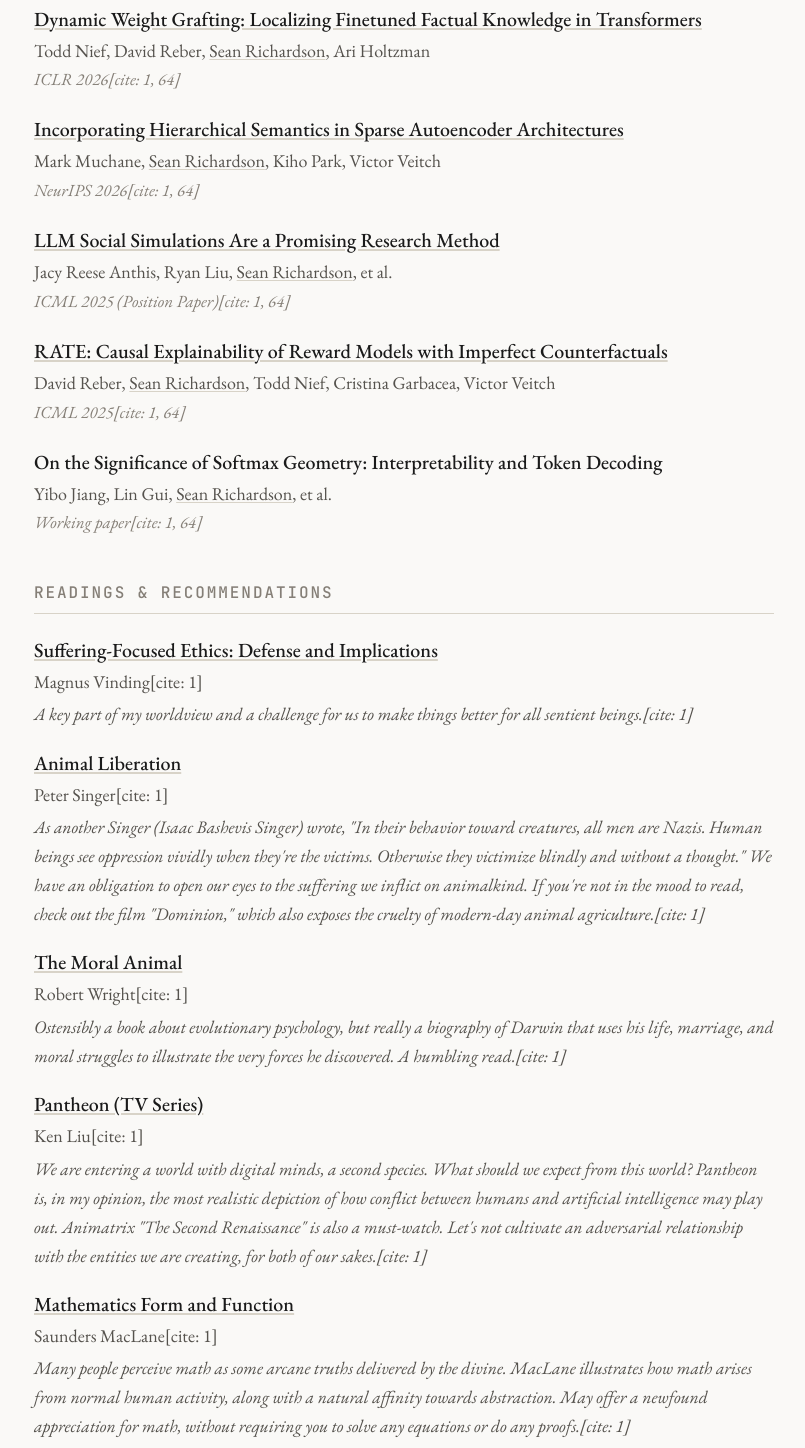
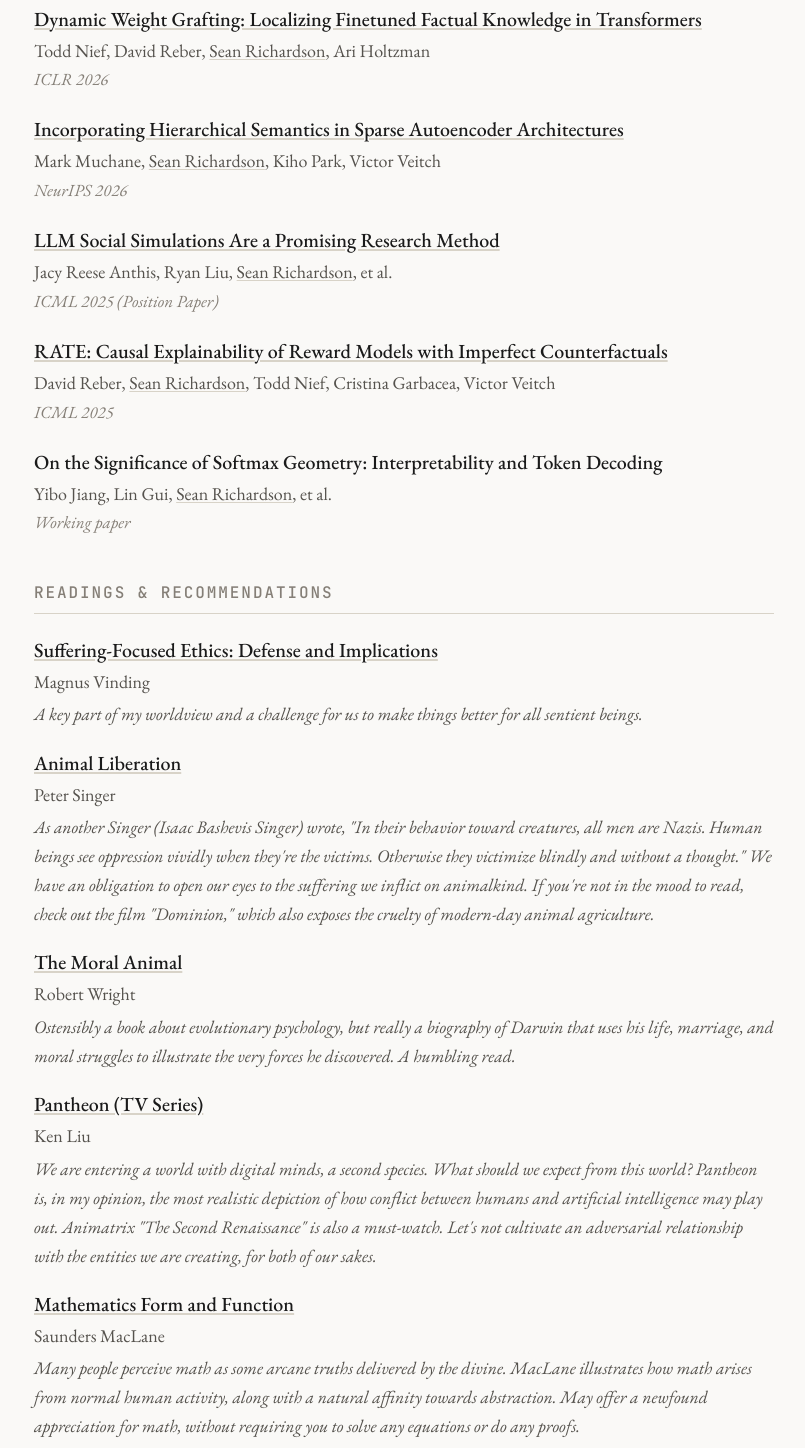
Before and after one commit to smrichardson/smrichardson.github.io, a plain HTML site: page index.html in a window 1280 px wide. Shown: the part 652-2100 px from the top of the page, without its empty margins (236-1041 px from the left). Drawn offline with nearby package versions, Linux system fonts and the light colour scheme.

Commit message:
Update index.html

```diff
--- a/index.html
+++ b/index.html
@@ -442,31 +442,31 @@
   <div class="paper">
     <div class="paper-title"><a href="https://arxiv.org/abs/2506.20746">Dynamic Weight Grafting: Localizing Finetuned Factual Knowledge in Transformers</a></div>
     <div class="paper-authors">Todd Nief, David Reber, <span class="me">Sean Richardson</span>, Ari Holtzman</div>
-    <div class="paper-venue">ICLR 2026[cite: 1, 64]</div>
+    <div class="paper-venue">ICLR 2026</div>
   </div>
 
   <div class="paper">
     <div class="paper-title"><a href="https://arxiv.org/abs/2506.01197">Incorporating Hierarchical Semantics in Sparse Autoencoder Architectures</a></div>
     <div class="paper-authors">Mark Muchane, <span class="me">Sean Richardson</span>, Kiho Park, Victor Veitch</div>
-    <div class="paper-venue">NeurIPS 2026[cite: 1, 64]</div>
+    <div class="paper-venue">NeurIPS 2026</div>
   </div>
 
   <div class="paper">
     <div class="paper-title"><a href="https://arxiv.org/abs/2504.02234">LLM Social Simulations Are a Promising Research Method</a></div>
     <div class="paper-authors">Jacy Reese Anthis, Ryan Liu, <span class="me">Sean Richardson</span>, et al.</div>
-    <div class="paper-venue">ICML 2025 (Position Paper)[cite: 1, 64]</div>
+    <div class="paper-venue">ICML 2025 (Position Paper)</div>
   </div>
 
   <div class="paper">
     <div class="paper-title"><a href="https://arxiv.org/abs/2410.11348">RATE: Causal Explainability of Reward Models with Imperfect Counterfactuals</a></div>
     <div class="paper-authors">David Reber, <span class="me">Sean Richardson</span>, Todd Nief, Cristina Garbacea, Victor Veitch</div>
-    <div class="paper-venue">ICML 2025[cite: 1, 64]</div>
+    <div class="paper-venue">ICML 2025</div>
   </div>
 
   <div class="paper">
     <div class="paper-title">On the Significance of Softmax Geometry: Interpretability and Token Decoding</div>
     <div class="paper-authors">Yibo Jiang, Lin Gui, <span class="me">Sean Richardson</span>, et al.</div>
-    <div class="paper-venue">Working paper[cite: 1, 64]</div>
+    <div class="paper-venue">Working paper</div>
   </div>
 </section>
 
@@ -475,44 +475,44 @@
 
   <div class="reading">
     <div class="reading-title"><a href="https://www.goodreads.com/book/show/53609419-suffering-focused-ethics">Suffering-Focused Ethics: Defense and Implications</a></div>
-    <div class="reading-author">Magnus Vinding[cite: 1]</div>
-    <div class="reading-note">A key part of my worldview and a challenge for us to make things better for all sentient beings.[cite: 1]</div>
+    <div class="reading-author">Magnus Vinding</div>
+    <div class="reading-note">A key part of my worldview and a challenge for us to make things better for all sentient beings.</div>
   </div>
 
   <div class="reading">
     <div class="reading-title"><a href="https://www.goodreads.com/book/show/29380.Animal_Liberation">Animal Liberation</a></div>
-    <div class="reading-author">Peter Singer[cite: 1]</div>
-    <div class="reading-note">As another Singer (Isaac Bashevis Singer) wrote, "In their behavior toward creatures, all men are Nazis. Human beings see oppression vividly when they're the victims. Otherwise they victimize blindly and without a thought." We have an obligation to open our eyes to the suffering we inflict on animalkind. If you're not in the mood to read, check out the film "Dominion," which also exposes the cruelty of modern-day animal agriculture.[cite: 1]</div>
+    <div class="reading-author">Peter Singer</div>
+    <div class="reading-note">As another Singer (Isaac Bashevis Singer) wrote, "In their behavior toward creatures, all men are Nazis. Human beings see oppression vividly when they're the victims. Otherwise they victimize blindly and without a thought." We have an obligation to open our eyes to the suffering we inflict on animalkind. If you're not in the mood to read, check out the film "Dominion," which also exposes the cruelty of modern-day animal agriculture.</div>
   </div>
 
   <div class="reading">
     <div class="reading-title"><a href="https://www.goodreads.com/book/show/681941.The_Moral_Animal">The Moral Animal</a></div>
-    <div class="reading-author">Robert Wright[cite: 1]</div>
-    <div class="reading-note">Ostensibly a book about evolutionary psychology, but really a biography of Darwin that uses his life, marriage, and moral struggles to illustrate the very forces he discovered. A humbling read.[cite: 1]</div>
+    <div class="reading-author">Robert Wright</div>
+    <div class="reading-note">Ostensibly a book about evolutionary psychology, but really a biography of Darwin that uses his life, marriage, and moral struggles to illustrate the very forces he discovered. A humbling read.</div>
   </div>
 
   <div class="reading">
     <div class="reading-title"><a href="https://en.wikipedia.org/wiki/Pantheon_(TV_series)">Pantheon (TV Series)</a></div>
-    <div class="reading-author">Ken Liu[cite: 1]</div>
-    <div class="reading-note">We are entering a world with digital minds, a second species. What should we expect from this world? Pantheon is, in my opinion, the most realistic depiction of how conflict between humans and artificial intelligence may play out. Animatrix "The Second Renaissance" is also a must-watch. Let's not cultivate an adversarial relationship with the entities we are creating, for both of our sakes.[cite: 1]</div>
+    <div class="reading-author">Ken Liu</div>
+    <div class="reading-note">We are entering a world with digital minds, a second species. What should we expect from this world? Pantheon is, in my opinion, the most realistic depiction of how conflict between humans and artificial intelligence may play out. Animatrix "The Second Renaissance" is also a must-watch. Let's not cultivate an adversarial relationship with the entities we are creating, for both of our sakes.</div>
   </div>
 
   <div class="reading">
     <div class="reading-title"><a href="https://www.goodreads.com/book/show/1570338.Mathematics_Form_and_Function">Mathematics Form and Function</a></div>
-    <div class="reading-author">Saunders MacLane[cite: 1]</div>
-    <div class="reading-note">Many people perceive math as some arcane truths delivered by the divine. MacLane illustrates how math arises from normal human activity, along with a natural affinity towards abstraction. May offer a newfound appreciation for math, without requiring you to solve any equations or do any proofs.[cite: 1]</div>
+    <div class="reading-author">Saunders MacLane</div>
+    <div class="reading-note">Many people perceive math as some arcane truths delivered by the divine. MacLane illustrates how math arises from normal human activity, along with a natural affinity towards abstraction. May offer a newfound appreciation for math, without requiring you to solve any equations or do any proofs.</div>
   </div>
 </section>
 
 <section>
   <h2>Other</h2>
   <p>
-    Board member at <a href="https://www.sentienceinstitute.org/">Sentience Institute</a>.[cite: 1]
-    Facilitator for the <a href="https://www.sentientfutures.org/">AI&times;Animals Fellowship</a>.[cite: 1]
+    Board member at <a href="https://www.sentienceinstitute.org/">Sentience Institute</a>.
+    Facilitator for the <a href="https://www.sentientfutures.org/">AI&times;Animals Fellowship</a>.
     Previously co-organized the <a href="https://wfithian.github.io/ai-interpretability/">AI Interpretability Reading Group</a> at Berkeley
     (with <a href="https://www.stat.berkeley.edu/~wfithian/">Will Fithian</a> and
     <a href="https://philosophy.berkeley.edu/people/detail/wesholliday">Wes Holliday</a>), worked as GSI for <a href="https://smrichardson.github.io/stat214">Stat 214: Applied Statistics and Machine Learning</a> (Bin Yu),
-    and worked as Regulatory Fellow at the <a href="https://gfi.org/">Good Food Institute</a>.[cite: 1]
+    and worked as Regulatory Fellow at the <a href="https://gfi.org/">Good Food Institute</a>.
   </p>
 </section>
 
```
